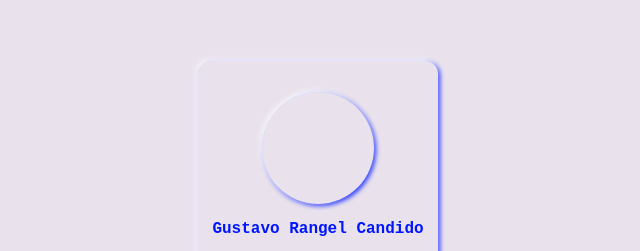
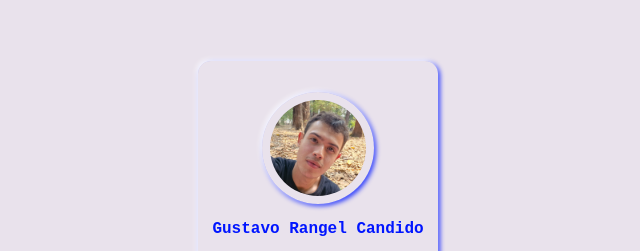
Before and after one commit to gut1Rangell/Card-Profile, a plain HTML site: page index.html in a window 1280 px wide. Shown: the part 163-414 px from the top of the page, without its empty margins (322-962 px from the left). Drawn offline with Linux system fonts and the light colour scheme.

Commit message:
Update style.css

```diff
--- a/style.css
+++ b/style.css
@@ -58,7 +58,7 @@ body{
 .img{
     height: 6rem;
     width: 6rem;
-    background-image: url(profile/962e7040-772f-4bb4-8f1b-cccdd04cabb8.jpg);
+    background-image: url(962e7040-772f-4bb4-8f1b-cccdd04cabb8.jpg);
     background-size: cover;
     background-position: center;
     border-radius: 50%;
```
